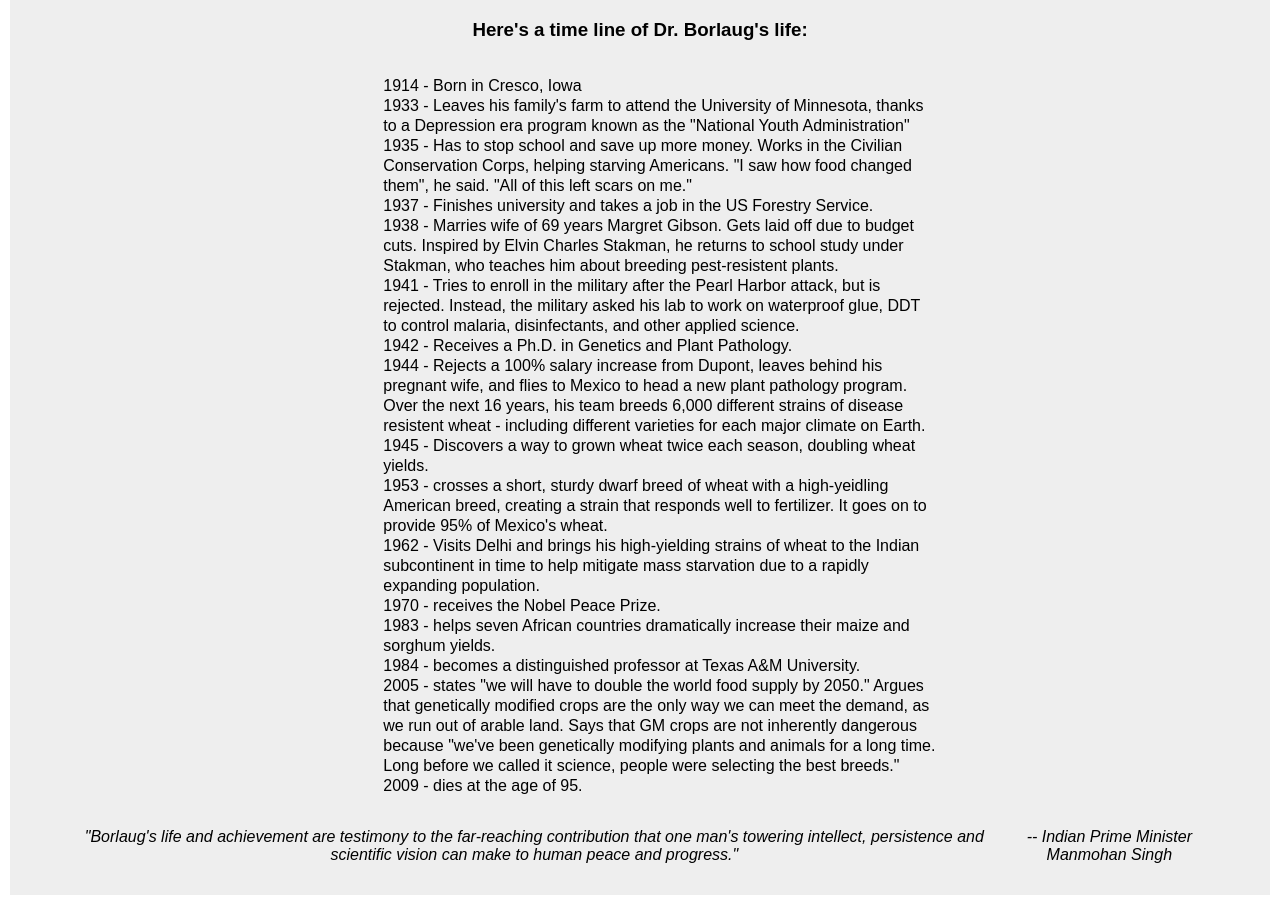
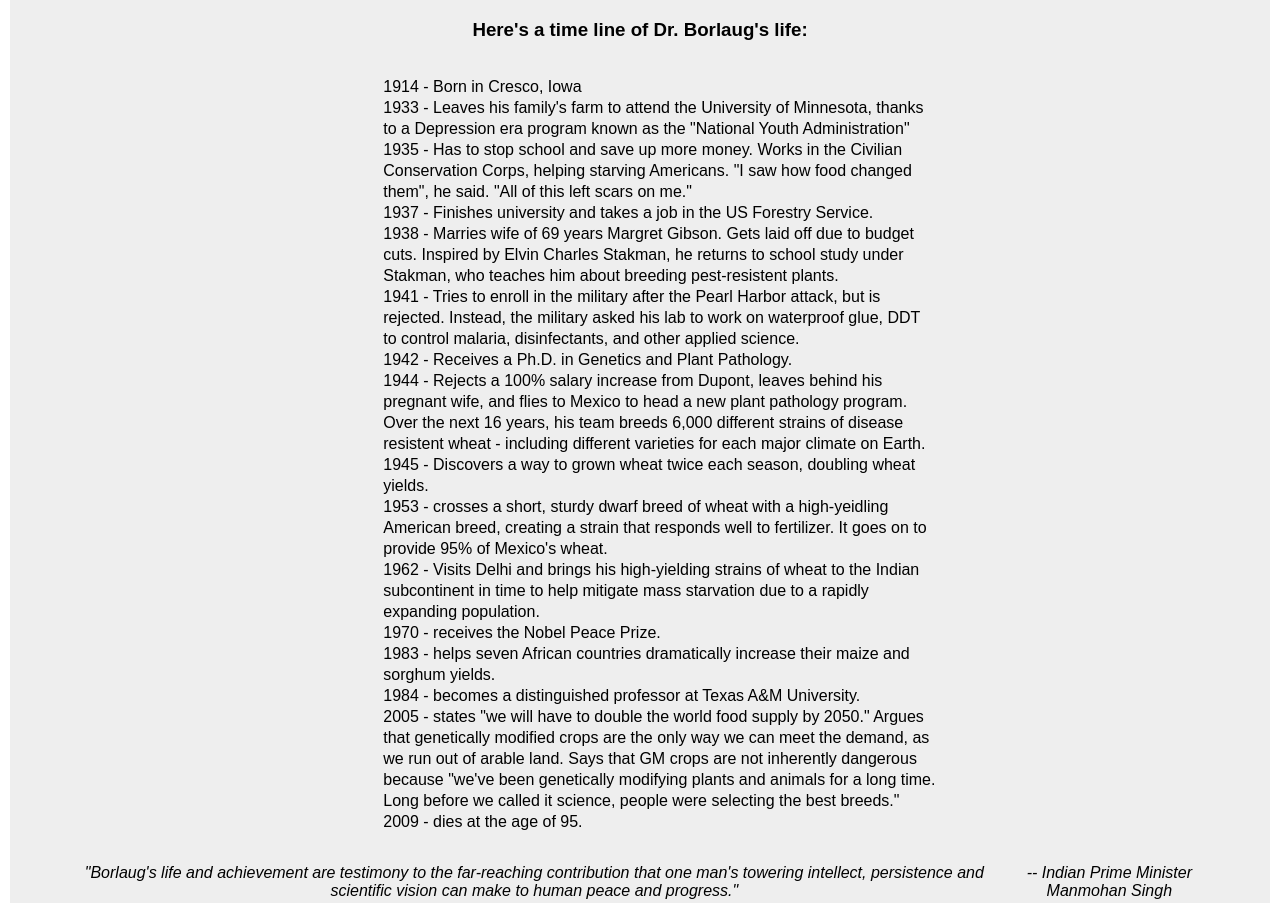
Before and after one commit to frckbrice/Tribute-Page, a plain HTML site: page index.html in a window 1280 px wide. Shown: the part 859-1762 px from the top of the page. Drawn offline with Linux system fonts and the light colour scheme.

```diff
--- a/assets/styles/styles.css
+++ b/assets/styles/styles.css
@@ -44,6 +44,6 @@
 }
 
 li {
-  line-height: 20px;
+  line-height: 21px;
   display: inline-block;
 }
```
